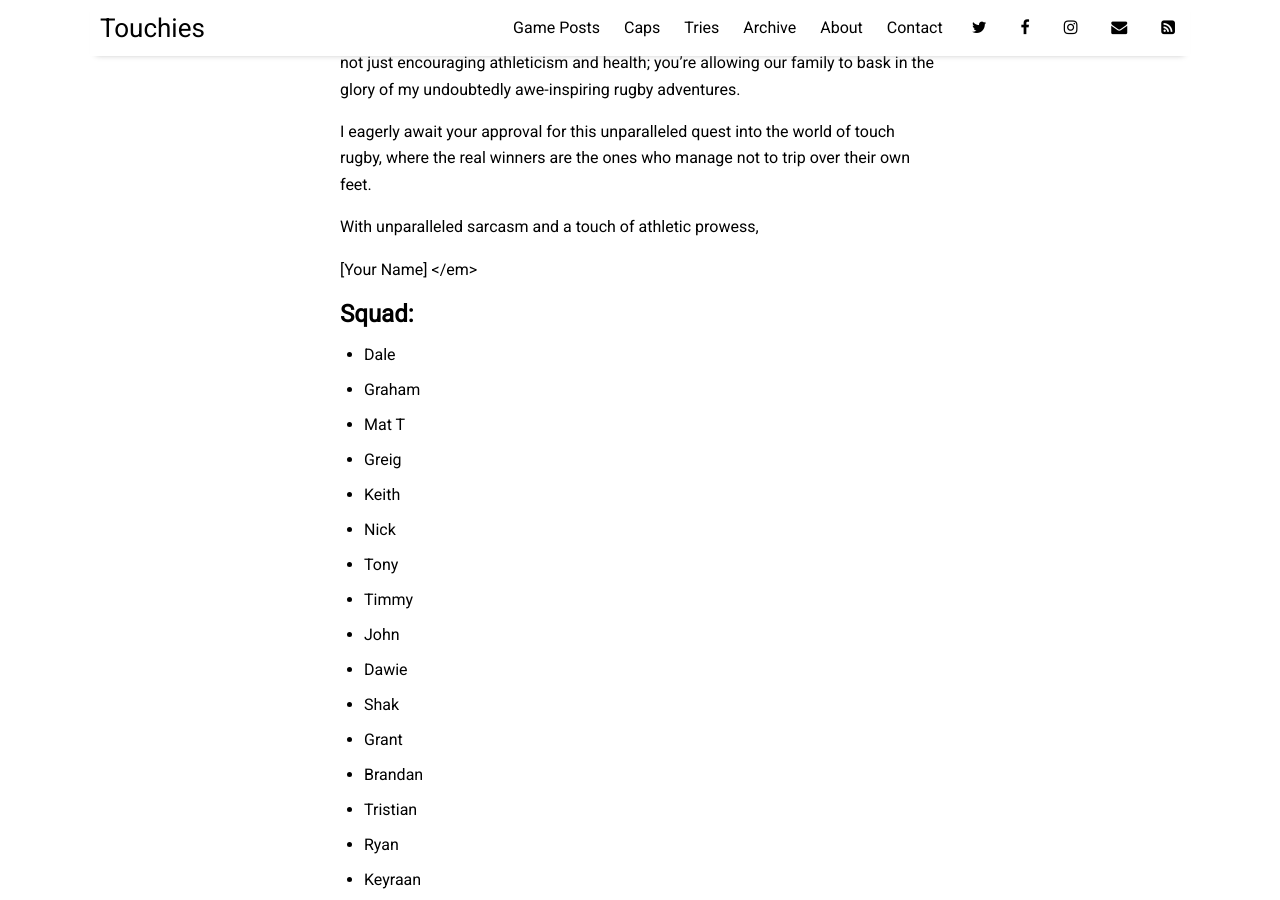
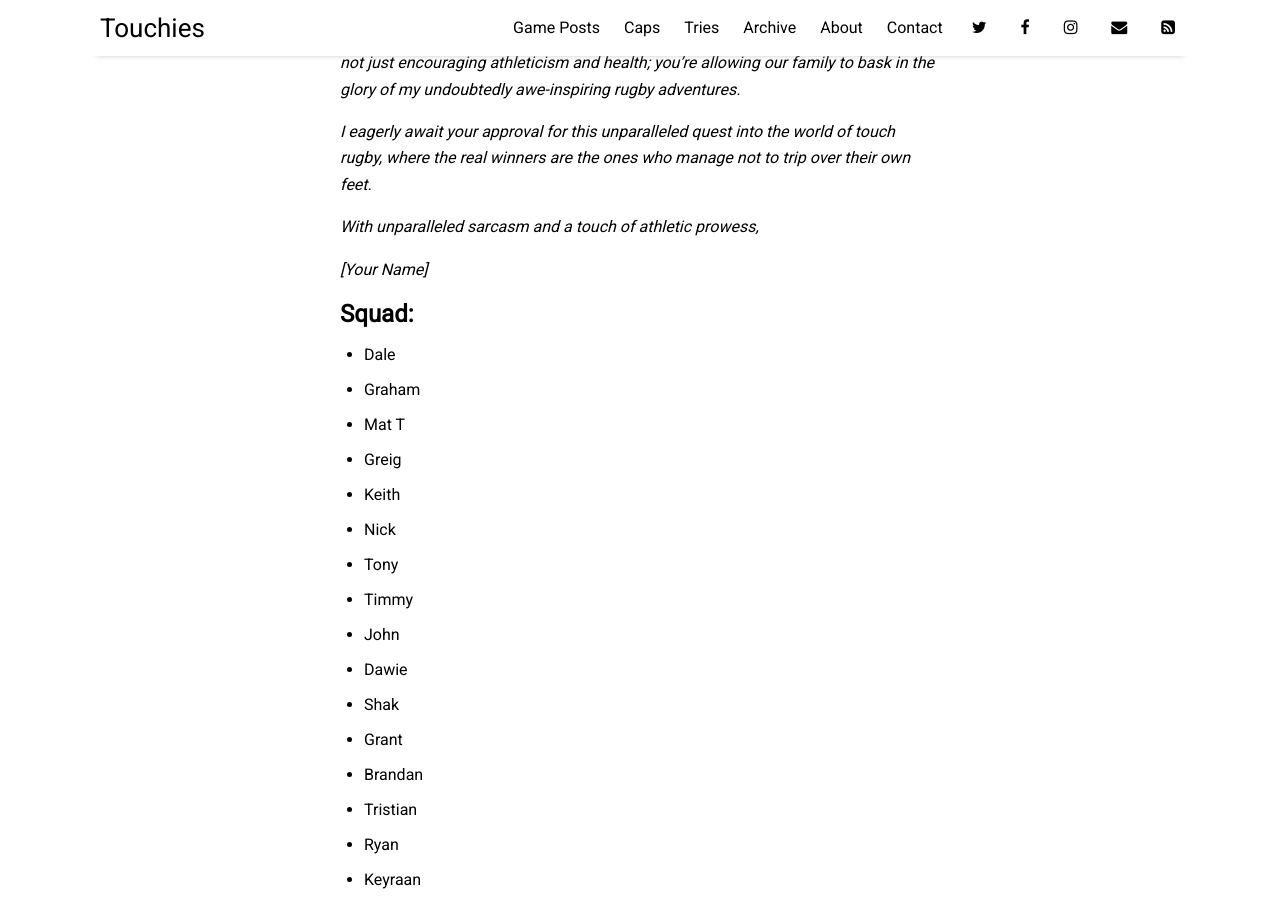
Before and after one commit to sundayrugby/sundayrugby.github.io, a Jekyll site: the page built from _posts/2024-01-07-CA.md, in a window 1280 px wide and 900 px high, scrolled down 1219 px. Built offline with Jekyll 4.4.1, drawn with Linux system fonts in a browser that asks for light colours; nearby versions of some CDN libraries.

Commit message:
Update 2024-01-07-CA.md

```diff
--- a/_posts/2024-01-07-CA.md
+++ b/_posts/2024-01-07-CA.md
@@ -10,24 +10,32 @@ image: 2024_01_07.jpg
 <em>
 Dear [Wife’s Name],
 
+<em>
 I hope you’re sitting down because what I’m about to propose is nothing short of groundbreaking – I need some quality time off to engage in the riveting and extremely consequential world of touch rugby. Yes, you heard it right, touch rugby.
 
+<em>
 I understand if you need a moment to absorb the magnitude of this request. It’s not every day that someone demands a hiatus from the mundane activities of family life to chase after a ball like a caffeinated gazelle. But fear not, for I come bearing a compelling argument for the ages.
 
+<em>
 Firstly, let’s talk about the immense health benefits. You know, the ones that rival the latest miracle diet trends. Forget about those boring, traditional fitness routines; I’ve discovered the ultimate secret to a chiseled physique – dodging pretend tackles and sprinting for a ball that never quite seems to be where I think it is. Who needs a personal trainer when I can perfect my agility by confusing a rugby ball for an elusive shadow?
 
+<em>
 And here’s the kicker – or should I say, the comedic twist? By allowing me this unparalleled opportunity for athletic glory, you’re not just supporting my quest for rugby stardom; you’re investing in the future of our family’s stand-up comedy routine. Forget Netflix specials; our living room will be the stage for the slapstick masterpiece that is me attempting to remember the rules of the game.
 
+<em>
 But wait, there’s more! Touch rugby isn’t just a sport; it’s a crash course in strategic planning. I’ll be exercising my brain cells by figuring out whether to pass, run, or simply stand there looking bewildered. It’s a mental workout that will undoubtedly spill over into my daily decision-making prowess at home – a win-win for everyone involved.
 
+<em>
 In conclusion, my dear partner in this rollercoaster of marital bliss, I present to you the chance of a lifetime. By graciously granting me this time for touch rugby, you’re not just encouraging athleticism and health; you’re allowing our family to bask in the glory of my undoubtedly awe-inspiring rugby adventures.
 
+<em>
 I eagerly await your approval for this unparalleled quest into the world of touch rugby, where the real winners are the ones who manage not to trip over their own feet.
 
+<em>
 With unparalleled sarcasm and a touch of athletic prowess,
 
+<em>
 [Your Name]
-</em>
 
 
 ## Squad:
```
